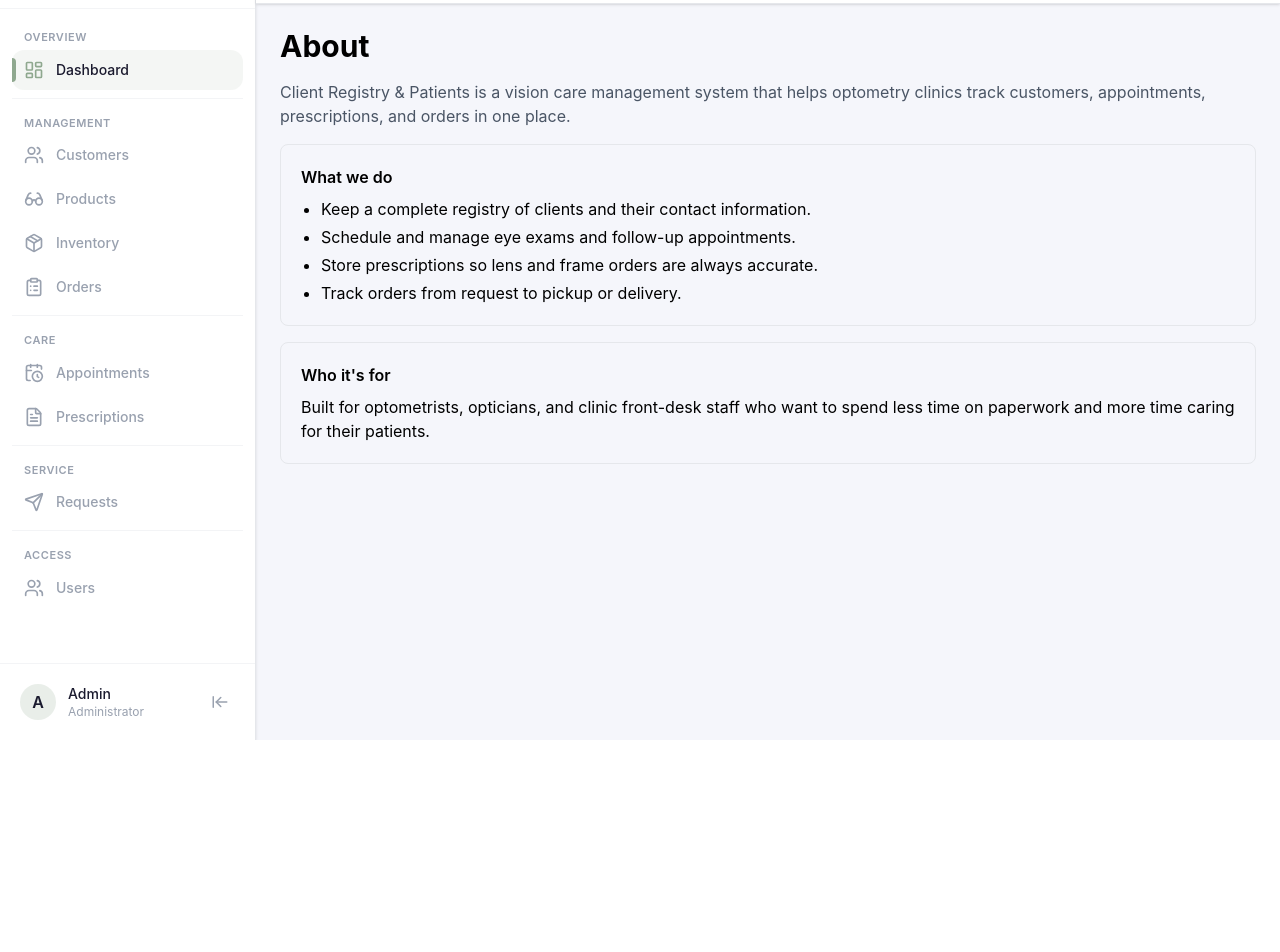
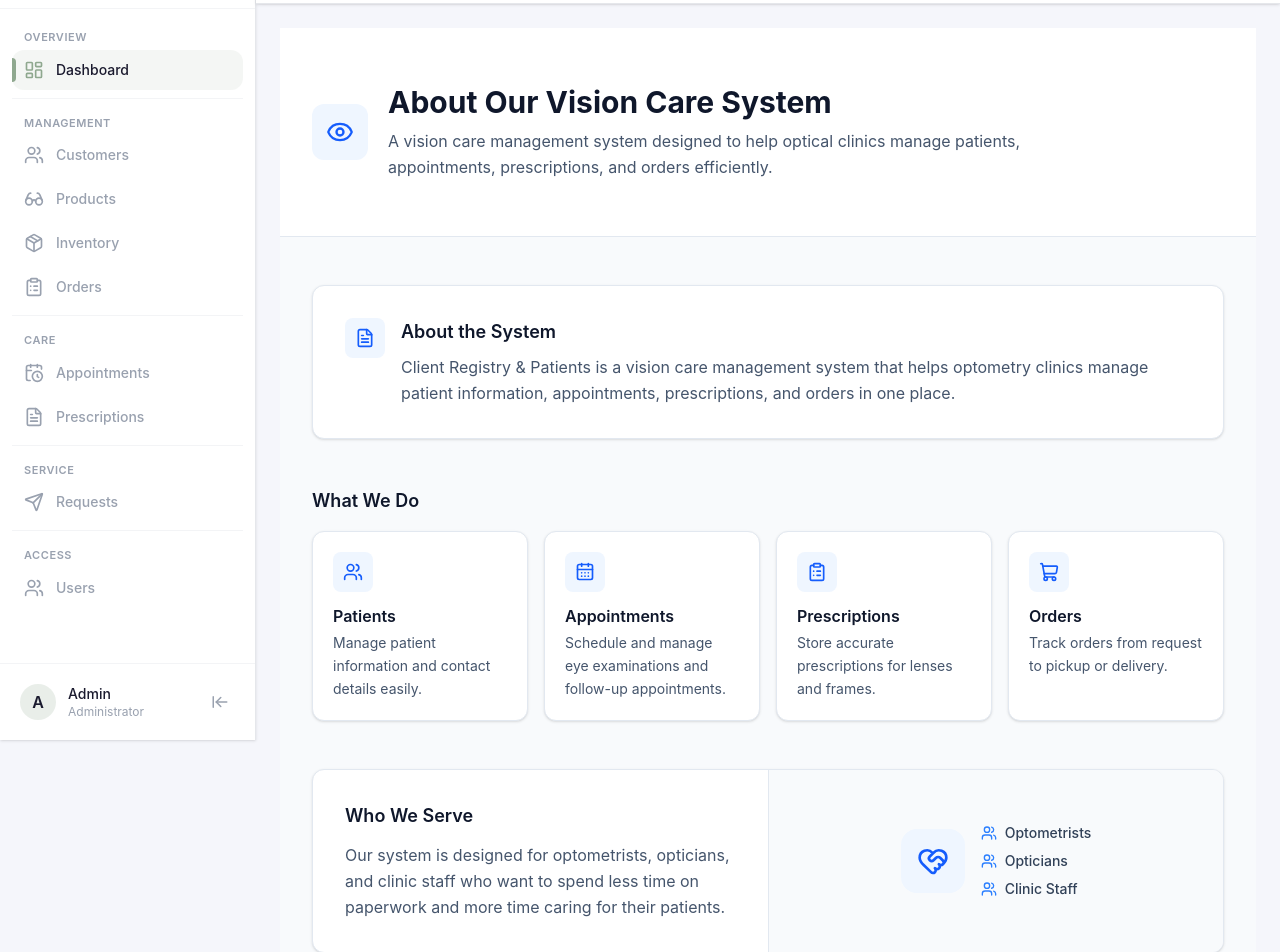
Before and after one commit to Glassses-Management/Glasses-Management-Frontend, a React (Vite) app: page /about in a window 1280 px wide. Shown: the part 60-1012 px from the top of the page. Before the commit the page ends 800 px from the top, so only its background shows below. Built offline with nearby package versions, Linux system fonts and the light colour scheme; no server answers.

Commit message:
update code

```diff
--- a/src/App.jsx
+++ b/src/App.jsx
@@ -1,7 +1,7 @@
 import { useLocation, useNavigate, Routes, Route } from 'react-router-dom'
 import DashboardLayout from '@/components/layout/DashboardLayout'
 import Home from '@/pages/public/Home'
-import About from '@/pages/public/About'
+import About from '@/pages/About'
 import Contact from '@/pages/public/Contact'
 import NotFound from '@/pages/public/NotFound'
 import LoginPage from '@/pages/auth/LoginPage'
--- /dev/null
+++ b/src/pages/About.jsx
@@ -0,0 +1,164 @@
+import {
+  Eye,
+  Users,
+  CalendarDays,
+  ClipboardList,
+  ShoppingCart,
+  FileText,
+  Target,
+  HeartHandshake,
+} from "lucide-react";
+
+const features = [
+  {
+    icon: Users,
+    title: "Patients",
+    description:
+      "Manage patient information and contact details easily.",
+  },
+  {
+    icon: CalendarDays,
+    title: "Appointments",
+    description:
+      "Schedule and manage eye examinations and follow-up appointments.",
+  },
+  {
+    icon: ClipboardList,
+    title: "Prescriptions",
+    description:
+      "Store accurate prescriptions for lenses and frames.",
+  },
+  {
+    icon: ShoppingCart,
+    title: "Orders",
+    description:
+      "Track orders from request to pickup or delivery.",
+  },
+];
+
+function About() {
+  return (
+    <div className="min-h-screen bg-slate-50">
+      {/* Hero */}
+      <section className="bg-white border-b border-slate-200">
+        <div className="max-w-7xl mx-auto px-4 sm:px-6 lg:px-8 py-10 lg:py-14">
+          <div className="flex flex-col sm:flex-row items-center gap-5">
+            <div className="flex items-center justify-center w-14 h-14 rounded-xl bg-blue-50 text-blue-600 shrink-0">
+              <Eye className="w-7 h-7" />
+            </div>
+            <div className="text-center sm:text-left">
+              <h1 className="text-2xl sm:text-3xl font-bold text-slate-900">
+                About Our Vision Care System
+              </h1>
+              <p className="mt-2 text-slate-600 max-w-2xl leading-relaxed">
+                A vision care management system designed to help optical clinics
+                manage patients, appointments, prescriptions, and orders
+                efficiently.
+              </p>
+            </div>
+          </div>
+        </div>
+      </section>
+
+      <div className="max-w-7xl mx-auto px-4 sm:px-6 lg:px-8 py-8 lg:py-12 space-y-8 lg:space-y-12">
+        {/* About the System */}
+        <section className="bg-white rounded-xl border border-slate-200 shadow-sm p-6 sm:p-8">
+          <div className="flex items-start gap-4">
+            <div className="flex items-center justify-center w-10 h-10 rounded-lg bg-blue-50 text-blue-600 shrink-0">
+              <FileText className="w-5 h-5" />
+            </div>
+            <div>
+              <h2 className="text-lg font-semibold text-slate-900">
+                About the System
+              </h2>
+              <p className="mt-2 text-slate-600 leading-relaxed">
+                Client Registry &amp; Patients is a vision care management system
+                that helps optometry clinics manage patient information,
+                appointments, prescriptions, and orders in one place.
+              </p>
+            </div>
+          </div>
+        </section>
+
+        {/* What We Do */}
+        <section>
+          <h2 className="text-lg font-semibold text-slate-900 mb-4">
+            What We Do
+          </h2>
+          <div className="grid grid-cols-1 sm:grid-cols-2 lg:grid-cols-4 gap-4">
+            {features.map(({ icon: Icon, title, description }) => (
+              <div
+                key={title}
+                className="group bg-white rounded-xl border border-slate-200 shadow-sm p-5 min-h-[190px] transition duration-200 hover:shadow-md"
+              >
+                <div className="flex items-center justify-center w-10 h-10 rounded-lg bg-blue-50 text-blue-600 mb-3 group-hover:bg-blue-100 transition duration-200">
+                  <Icon className="w-5 h-5" />
+                </div>
+                <h3 className="font-semibold text-slate-900">{title}</h3>
+                <p className="mt-1 text-sm text-slate-600 leading-relaxed">
+                  {description}
+                </p>
+              </div>
+            ))}
+          </div>
+        </section>
+
+        {/* Who We Serve */}
+        <section className="bg-white rounded-xl border border-slate-200 shadow-sm overflow-hidden">
+          <div className="grid grid-cols-1 md:grid-cols-2">
+            <div className="p-6 sm:p-8 flex flex-col justify-center">
+              <h2 className="text-lg font-semibold text-slate-900">
+                Who We Serve
+              </h2>
+              <p className="mt-3 text-slate-600 leading-relaxed">
+                Our system is designed for optometrists, opticians, and clinic
+                staff who want to spend less time on paperwork and more time
+                caring for their patients.
+              </p>
+            </div>
+            <div className="flex items-center justify-center bg-slate-50 p-6 sm:p-8 border-t md:border-t-0 md:border-l border-slate-200">
+              <div className="flex items-center gap-4">
+                <div className="flex items-center justify-center w-16 h-16 rounded-2xl bg-blue-50 text-blue-600">
+                  <HeartHandshake className="w-8 h-8" />
+                </div>
+                <div className="space-y-2">
+                  <div className="flex items-center gap-2 text-sm text-slate-700 font-medium">
+                    <Users className="w-4 h-4 text-blue-500" />
+                    Optometrists
+                  </div>
+                  <div className="flex items-center gap-2 text-sm text-slate-700 font-medium">
+                    <Users className="w-4 h-4 text-blue-500" />
+                    Opticians
+                  </div>
+                  <div className="flex items-center gap-2 text-sm text-slate-700 font-medium">
+                    <Users className="w-4 h-4 text-blue-500" />
+                    Clinic Staff
+                  </div>
+                </div>
+              </div>
+            </div>
+          </div>
+        </section>
+
+        {/* Our Goal */}
+        <section className="bg-blue-600 rounded-xl p-6 sm:p-8 text-white">
+          <div className="flex flex-col sm:flex-row items-start gap-4">
+            <div className="flex items-center justify-center w-12 h-12 rounded-xl bg-white/15 shrink-0">
+              <Target className="w-6 h-6" />
+            </div>
+            <div>
+              <h2 className="text-lg font-semibold">Our Goal</h2>
+              <p className="mt-2 text-blue-100 leading-relaxed max-w-3xl">
+                To make vision care management simpler, faster, and more
+                organized by bringing patient records, appointments,
+                prescriptions, and orders into one easy-to-use system.
+              </p>
+            </div>
+          </div>
+        </section>
+      </div>
+    </div>
+  );
+}
+
+export default About;
--- a/src/pages/public/About.jsx
+++ /dev/null
@@ -1,32 +0,0 @@
-import Card from "@/components/ui/Card";
-
-function About() {
-  return (
-    <section>
-      <h1 className="mb-4 text-3xl font-bold">About</h1>
-      <p className="text-gray-600">
-        Client Registry & Patients is a vision care management system that helps
-        optometry clinics track customers, appointments, prescriptions, and orders in
-        one place.
-      </p>
-
-      <Card title="What we do">
-        <ul className="list-disc space-y-1 pl-5">
-          <li>Keep a complete registry of clients and their contact information.</li>
-          <li>Schedule and manage eye exams and follow-up appointments.</li>
-          <li>Store prescriptions so lens and frame orders are always accurate.</li>
-          <li>Track orders from request to pickup or delivery.</li>
-        </ul>
-      </Card>
-
-      <Card title="Who it&apos;s for">
-        <p>
-          Built for optometrists, opticians, and clinic front-desk staff who want to
-          spend less time on paperwork and more time caring for their patients.
-        </p>
-      </Card>
-    </section>
-  );
-}
-
-export default About;
--- a/src/router.jsx
+++ b/src/router.jsx
@@ -21,7 +21,7 @@ import UserFormPage from '@/pages/users/UserFormPage'
 import RequestEntryPage from '@/pages/requests/RequestEntryPage'
 import EyeExamRequestPage from '@/pages/requests/EyeExamRequestPage'
 import ProductRequestPage from '@/pages/requests/ProductRequestPage'
-import About from '@/pages/public/About'
+import About from '@/pages/About'
 import Contact from '@/pages/public/Contact'
 import NotFound from '@/pages/public/NotFound'
 import { ROLES } from '@/utils/Roles'
```
Lines whose indentation alone changed are shown as unchanged.
